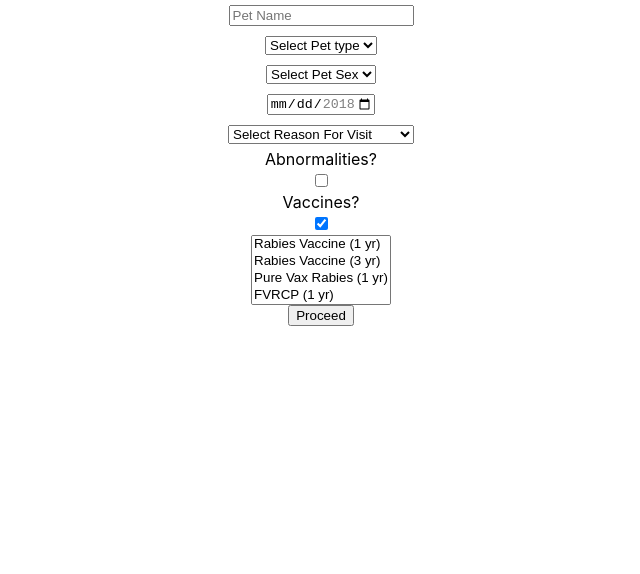
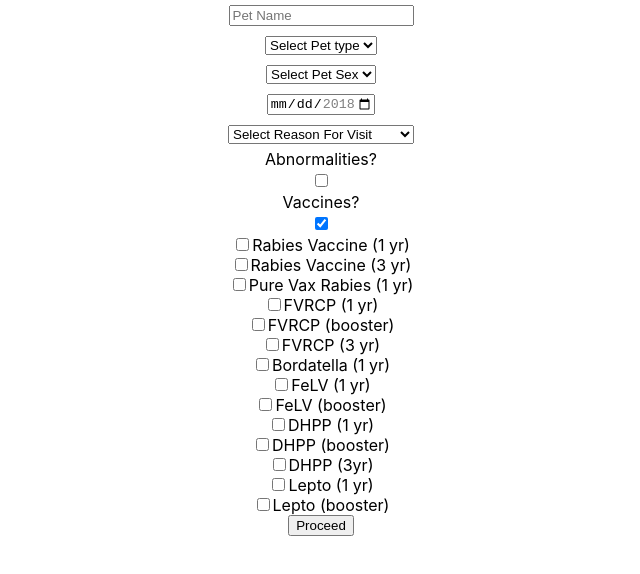
Before and after one commit to NathanAlexander1/lisa-vet-discharge, a React (Create React App) app: page / in a window 1280 px wide. Both pictures are taken after a click on the checkbox "Vaccines?". Shown: the top 574 px of the page, without its empty margins (319-959 px from the left). Built offline with nearby package versions, Linux system fonts and the light colour scheme.

Commit message:
Vaccines coming through and changeable with checkboxes

```diff
--- a/src/components/Discharge.js
+++ b/src/components/Discharge.js
@@ -1,7 +1,7 @@
 import React from "react";
 
 function Discharge(props) {
-  console.log(props.noAbnormalities
+  console.log(props.vaccineArray
     );
   return (
     <div>
--- a/src/components/StarterForm.js
+++ b/src/components/StarterForm.js
@@ -10,6 +10,10 @@ function StarterForm() {
   const [reasonForVisit, setReasonForVisit] = useState("");
   const [noAbnormalities, setNoAbnormalities] = useState(false);
   const [vaccines, setVaccines] = useState(false);
+  const [checkedState, setCheckedState] = useState(
+    new Array(vaccineInfo.length).fill(false)
+  );
+  const [vaccineArray, setVaccineArray] = useState([]);
   const [showDischarge, setShowDischarge] = useState(false);
 
   const handleInitialScreenForm = (e) => {
@@ -17,19 +21,43 @@ function StarterForm() {
     setShowDischarge(true);
   };
 
+  const updateVaccineArray = (i) => {
+    const updatedCheckedState = checkedState.map((vaccine, index) =>
+      index === i ? !vaccine : vaccine
+    );
+    setCheckedState([...updatedCheckedState]);
+
+    // console.log(checkedState);
+    // console.log(updatedCheckedState);
+    let arr = [];
+    const total = updatedCheckedState.reduce((sum, currentState, i) => {
+      if (currentState === true) {
+        // console.log(updatedCheckedState[i]);
+        // console.log(vaccineInfo[i]);
+        arr.push(vaccineInfo[i]);
+    }
+    // console.log(arr);
+    // return vaccineArray;
+    }, 0);
+    // console.log(total);
+
+    setVaccineArray(arr);
+    // console.log(vaccineArray);
+  };
+
   return (
     <div>
       {!showDischarge ? (
-        <form class="initialScreenForm" onSubmit={handleInitialScreenForm}>
+        <form className="initialScreenForm" onSubmit={handleInitialScreenForm}>
           <input
-            class="form-input"
+            className="form-input"
             name="name"
             placeholder="Pet Name"
             value={petName}
             onChange={(e) => setPetName(e.target.value)}
           />
           <select
-            class="form-input"
+            className="form-input"
             value={petType}
             onChange={(e) => setPetType(e.target.value)}
           >
@@ -39,7 +67,7 @@ function StarterForm() {
             <option value="rabbit">Rabbit</option>
           </select>
           <select
-            class="form-input"
+            className="form-input"
             value={petSex}
             onChange={(e) => setPetSex(e.target.value)}
           >
@@ -48,7 +76,7 @@ function StarterForm() {
             <option value="female">Female</option>
           </select>
           <input
-            class="form-input"
+            className="form-input"
             onChange={(e) => setDate(e.target.value)}
             type="date"
             id="start"
@@ -58,7 +86,7 @@ function StarterForm() {
             max="2018-12-31"
           />
           <select
-            class="form-input"
+            className="form-input"
             value={reasonForVisit}
             onChange={(e) => setReasonForVisit(e.target.value)}
           >
@@ -75,7 +103,7 @@ function StarterForm() {
           </select>
           <label htmlFor="abnormalities">Abnormalities?</label>
           <input
-            class="form-input"
+            className="form-input"
             id="abnormalities"
             name="abnormalities"
             onChange={(e) => setNoAbnormalities(e.target.checked)}
@@ -83,7 +111,6 @@ function StarterForm() {
             checked={noAbnormalities}
           />
           {noAbnormalities === false ? null : (
-            <form>
             <select multiple>
               <option value="overweight dog">Overweight Dog</option>
               <option value="overweight cat">Overweight Cat</option>
@@ -95,11 +122,10 @@ function StarterForm() {
               <option value="tapeworms">Tapeworms</option>
               <option value="mild URI">Mild URI</option>
             </select>
-            </form>
           )}
           <label htmlFor="vaccines">Vaccines?</label>
           <input
-            class="form-input"
+            className="form-input"
             id="vaccines"
             name="vaccines"
             onChange={(e) => setVaccines(e.target.checked)}
@@ -107,15 +133,26 @@ function StarterForm() {
             checked={vaccines}
           />
           {vaccines === false ? null : (
-            <form>
-              <select multiple>
+            // <form className="vaccinesSelect">
+            <>
               {vaccineInfo.map((vi, i) => {
                 return (
-                    <option value={vi.vaccineName}>{vi.vaccineName}</option>
+                  <div>
+                    <input
+                      // onChange={(e) => updateVaccineArray(e, vi)}
+                      id={vi.vaccineName}
+                      type="checkbox"
+                      name={vi.vaccineName}
+                      key={"vaccine" + i}
+                      checked={checkedState[i]}
+                      onChange={() => updateVaccineArray(i)}
+                    />
+                    <label htmlFor={vi.vaccineName}>{vi.vaccineName}</label>
+                  </div>
                 );
               })}
-              </select>
-            </form>
+            </>
+            // </form>
           )}
           <button>Proceed</button>
         </form>
@@ -127,6 +164,7 @@ function StarterForm() {
           date={date}
           reasonForVisit={reasonForVisit}
           noAbnormalities={noAbnormalities}
+          vaccineArray={vaccineArray}
         />
       )}
     </div>
--- a/src/styles/main.css
+++ b/src/styles/main.css
@@ -6,6 +6,7 @@
 .form-input {
     margin: 5px
 }
+
 .options {
     display: flex;
     justify-content: space-around;
```
Lines whose indentation alone changed are shown as unchanged.
